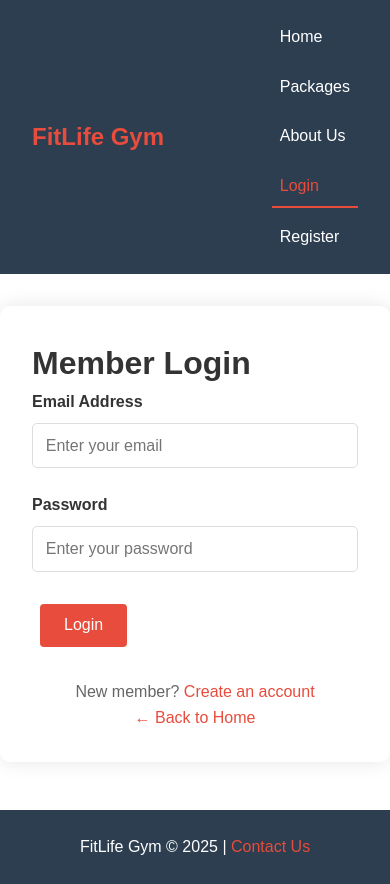
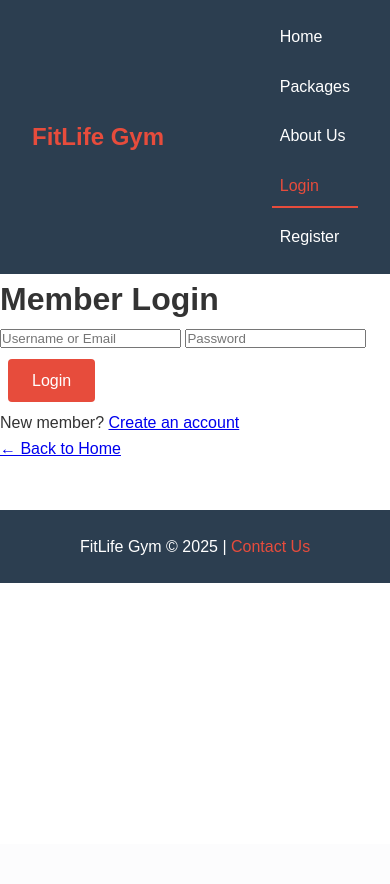
Before and after one commit to rideshmaharjan/gwps, a PHP site: page /user/login.php in a window 390 px wide. After the commit the page ends 583 px from the top, so only its background shows below. Run offline with PHP 8.4, Linux system fonts and the light colour scheme.

Commit message:
Merge branch 'main' of https://github.com/rideshmaharjan/gwps

```diff
--- a/admin/login.php
+++ b/admin/login.php
@@ -8,7 +8,7 @@
     <nav>
         <div class="logo">FitLife Gym</div>
         <div class="nav-links">
-            <a href="../index.php">← Back to Site</a>
+            <a href="../homepage.php">← Back to Site</a>
         </div>
     </nav>
 
--- a/css/style.css
+++ b/css/style.css
@@ -376,143 +376,4 @@ footer a {
         margin-bottom: 20px;
     }
 }
-/* register Styles */
-        .register-container {
-            max-width: 500px;
-            margin: 2rem auto;
-            padding: 2rem;
-            background: white;
-            border-radius: 10px;
-            box-shadow: 0 0 20px rgba(0,0,0,0.1);
-        }
-
-        .form-group {
-            margin-bottom: 1.5rem;
-        }
-
-        .form-group label {
-            display: block;
-            margin-bottom: 0.5rem;
-            font-weight: bold;
-            color: #333;
-        }
-
-        .form-group input {
-            width: 100%;
-            padding: 0.8rem;
-            border: 1px solid #ddd;
-            border-radius: 5px;
-            font-size: 1rem;
-        }
-
-        .form-group input:focus {
-            outline: none;
-            border-color: #e74c3c;
-            box-shadow: 0 0 5px rgba(231, 76, 60, 0.3);
-        }
-
-        .error {
-            color: #e74c3c;
-            font-size: 0.9rem;
-            margin-top: 0.3rem;
-            display: block;
-        }
-
-        .success {
-            background: #27ae60;
-            color: white;
-            padding: 1rem;
-            border-radius: 5px;
-            margin-bottom: 1.5rem;
-            text-align: center;
-        }
-
-        .btn-register {
-            background: #e74c3c;
-            color: white;
-            padding: 1rem 2rem;
-            border: none;
-            border-radius: 5px;
-            font-size: 1.1rem;
-            cursor: pointer;
-            width: 100%;
-            transition: background 0.3s;
-        }
-
-        .btn-register:hover {
-            background: #c0392b;
-        }
-
-        .login-link {
-            text-align: center;
-            margin-top: 1.5rem;
-            color: #666;
-        }
-
-        .login-link a {
-            color: #e74c3c;
-            text-decoration: none;
-        }
-
-        .login-link a:hover {
-            text-decoration: underline;
-        }
-
-
-
-        /* Login & Dashboard Styles */
-.login-container, .dashboard-container {
-    max-width: 500px;
-    margin: 2rem auto;
-    padding: 2rem;
-    background: white;
-    border-radius: 10px;
-    box-shadow: 0 0 20px rgba(0,0,0,0.1);
 }
-
-.dashboard-sections {
-    display: grid;
-    grid-template-columns: repeat(auto-fit, minmax(250px, 1fr));
-    gap: 1.5rem;
-    margin-top: 2rem;
-}
-
-.dashboard-card {
-    background: #f9f9f9;
-    padding: 1.5rem;
-    border-radius: 8px;
-    border-left: 4px solid #e74c3c;
-}
-
-.dashboard-card h3 {
-    color: #2c3e50;
-    margin-bottom: 0.5rem;
-}
-
-.dashboard-card p {
-    color: #666;
-    margin-bottom: 1rem;
-}
-
-.user-info {
-    background: #f0f8ff;
-    padding: 1rem;
-    border-radius: 8px;
-    margin: 1rem 0;
-}
-
-.login-links {
-    text-align: center;
-    margin-top: 1.5rem;
-    color: #666;
-}
-
-.login-links a {
-    color: #e74c3c;
-    text-decoration: none;
-}
-
-.login-links a:hover {
-    text-decoration: underline;
-}
-}
--- a/public/about.php
+++ b/public/about.php
@@ -8,7 +8,7 @@
     <nav>
         <div class="logo">FitLife Gym</div>
         <div class="nav-links">
-            <a href="../index.php">Home</a>
+            <a href="../homepage.php">Home</a>
             <a href="packages.php">Packages</a>
             <a href="about.php" class="active">About Us</a>
             <a href="../user/login.php">Member Login</a>
--- a/public/packages.php
+++ b/public/packages.php
@@ -8,7 +8,7 @@
     <nav>
         <div class="logo">FitLife Fitness</div>
         <div class="nav-links">
-            <a href="../index.php">Home</a>
+            <a href="../homepage.php">Home</a>
             <a href="packages.php" class="active">Workout Plans</a>
             <a href="about.php">About Us</a>
             <a href="../user/login.php">Member Login</a>
--- a/user/login.php
+++ b/user/login.php
@@ -1,69 +1,3 @@
-<?php
-session_start();
-
-// Redirect if already logged in
-if (isset($_SESSION['user_id'])) {
-    header('Location: dashboard.php');
-    exit();
-}
-
-$errors = [];
-$email = '';
-
-// Process login form
-if ($_SERVER['REQUEST_METHOD'] == 'POST') {
-    // Get form data
-    $email = trim($_POST['email'] ?? '');
-    $password = $_POST['password'] ?? '';
-
-    // Validation
-    if (empty($email)) {
-        $errors['email'] = 'Please enter your email';
-    } elseif (!filter_var($email, FILTER_VALIDATE_EMAIL)) {
-        $errors['email'] = 'Please enter a valid email address';
-    }
-
-    if (empty($password)) {
-        $errors['password'] = 'Please enter your password';
-    }
-
-    // If no validation errors, check database
-    if (empty($errors)) {
-        require_once '../includes/database.php';
-
-        try {
-            // Check if user exists
-            $sql = "SELECT id, full_name, email, password FROM users WHERE email = ?";
-            $stmt = $pdo->prepare($sql);
-            $stmt->execute([$email]);
-            $user = $stmt->fetch(PDO::FETCH_ASSOC);
-
-            if ($user) {
-                // Verify password
-                if (password_verify($password, $user['password'])) {
-                    // Login successful
-                    $_SESSION['user_id'] = $user['id'];
-                    $_SESSION['user_name'] = $user['full_name'];
-                    $_SESSION['user_email'] = $user['email'];
-                    $_SESSION['logged_in'] = true;
-
-                    // Redirect to dashboard
-                    header('Location: dashboard.php');
-                    exit();
-                } else {
-                    $errors['password'] = 'Incorrect password';
-                }
-            } else {
-                $errors['email'] = 'No account found with this email';
-            }
-
-        } catch (PDOException $e) {
-            $errors['database'] = 'Login failed. Please try again.';
-        }
-    }
-}
-?>
-
 <!DOCTYPE html>
 <html>
 <head>
@@ -74,7 +8,7 @@ if ($_SERVER['REQUEST_METHOD'] == 'POST') {
     <nav>
         <div class="logo">FitLife Gym</div>
         <div class="nav-links">
-            <a href="../index.php">Home</a>
+            <a href="../homepage.php">Home</a>
             <a href="../public/packages.php">Packages</a>
             <a href="../public/about.php">About Us</a>
             <a href="login.php" class="active">Login</a>
@@ -85,41 +19,15 @@ if ($_SERVER['REQUEST_METHOD'] == 'POST') {
     <div class="login-container">
         <h1>Member Login</h1>
 
-        <?php if (isset($_SESSION['success'])): ?>
-            <div class="success"><?php echo $_SESSION['success']; unset($_SESSION['success']); ?></div>
-        <?php endif; ?>
-
-        <?php if (isset($errors['database'])): ?>
-            <div class="error"><?php echo $errors['database']; ?></div>
-        <?php endif; ?>
-
-        <form method="POST" action="">
-            <div class="form-group">
-                <label>Email Address</label>
-                <input type="email" name="email"
-                       value="<?php echo htmlspecialchars($email); ?>"
-                       placeholder="Enter your email">
-                <?php if (isset($errors['email'])): ?>
-                    <span class="error"><?php echo $errors['email']; ?></span>
-                <?php endif; ?>
-            </div>
-
-            <div class="form-group">
-                <label>Password</label>
-                <input type="password" name="password"
-                       placeholder="Enter your password">
-                <?php if (isset($errors['password'])): ?>
-                    <span class="error"><?php echo $errors['password']; ?></span>
-                <?php endif; ?>
-            </div>
-
+        <!-- You will add: action="login-process.php" method="POST" -->
+        <form class="login-form">
+            <input type="text" placeholder="Username or Email" required>
+            <input type="password" placeholder="Password" required>
             <button type="submit" class="btn-primary">Login</button>
         </form>
 
-        <div class="login-links">
-            <p>New member? <a href="register.php">Create an account</a></p>
-            <p><a href="../index.php">← Back to Home</a></p>
-        </div>
+        <p>New member? <a href="register.php">Create an account</a></p>
+        <p><a href="../homepage.php">← Back to Home</a></p>
     </div>
 
     <footer>
```
